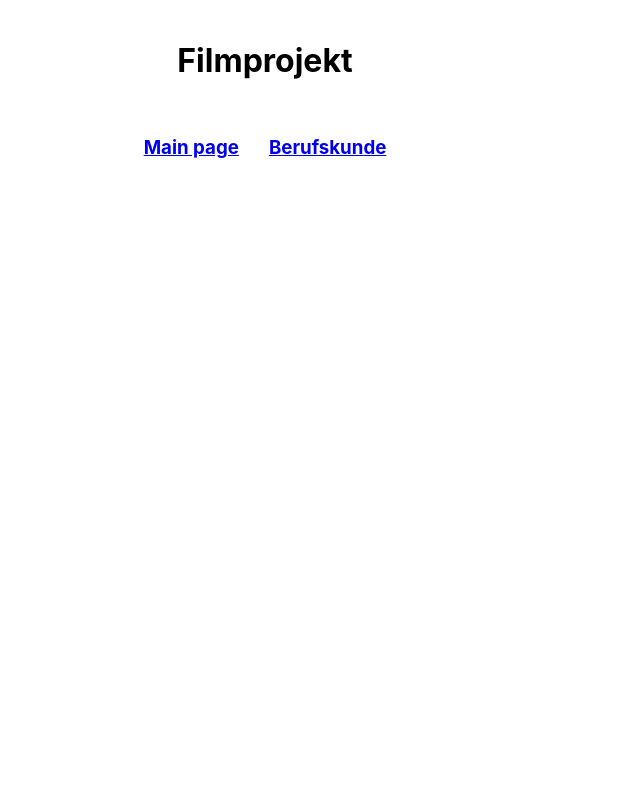
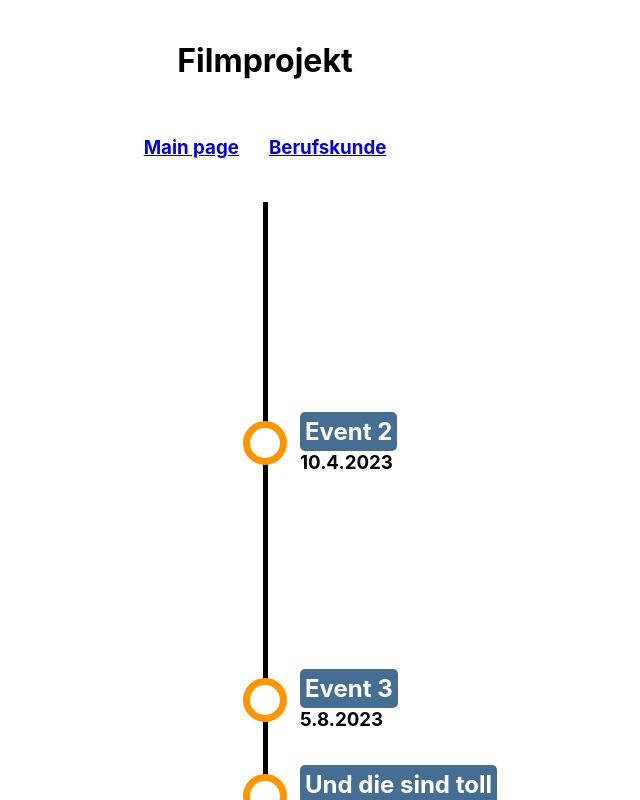
Before and after one commit to squiddle2649/reactSeminar, a React (Create React App) app: page /filmprojekt in a window 1280 px wide. Shown: the top 800 px of the page, without its empty margins (375-1015 px from the left). Built offline with nearby package versions, Linux system fonts and the light colour scheme.

Commit message:
I added the thing to the timeline so that now you can add an event and it will be automatically be placed on the timeline (with absolute positioning) based on the date! Pretty cool if you ask me…

```diff
--- a/src/pages/filmProjekt/filmProjekt.js
+++ b/src/pages/filmProjekt/filmProjekt.js
@@ -1,6 +1,11 @@
 import Header from './../../components/header'
 import Timeline from './timeline/timeline'
 function Filmprojekt(){
+    const events = [
+        { date: new Date('2023-9-18'), title: 'Und die sind toll' },
+        { date: new Date('2023-04-10'), title: 'Event 2' },
+        { date: new Date('2023-8-05'), title: 'Event 3' },
+      ];
     return <div>
         <Header
         title="Filmprojekt"
@@ -9,6 +14,9 @@ function Filmprojekt(){
         link1Title="Main page"
         link2Title="Berufskunde"
         ></Header>
+        <Timeline
+            events={events}
+        ></Timeline>
     </div>
 }
 export default Filmprojekt;
--- a/src/pages/filmProjekt/timeline/timeline.js
+++ b/src/pages/filmProjekt/timeline/timeline.js
@@ -1,31 +1,20 @@
 import './timelineStyling.css'
+import TimelineItem from './timelineItem';
 
 function Timeline(props){
+    const myEvents = props.events;
     return <div className="timelineContainer">
         <div className = "timeline">
-            <TimelineItem
+            {myEvents.map((event)=>{
 
-            ></TimelineItem>
+             return <TimelineItem
+             title = {event.title}
+              date = {event.date}>
+              </TimelineItem>
+            })}
         </div>
     </div>
 }
-function TimelineItem(props){
 
 
-    return <div className="itemContainer">
-        <div className='timelineItem'>
-        <div class="timelineItemInfo">
-            <h2 className = "itemTitle">
-
-            </h2>
-            <h3 className = "itemText"></h3>
-        </div>
-
-        </div>
-    </div>
-
-}
-function Month(props){
-    return <div className='month'>{props.month}</div>
-}
 export default Timeline
--- /dev/null
+++ b/src/pages/filmProjekt/timeline/timelineItem.js
@@ -0,0 +1,30 @@
+import './timelineStyling.css'
+
+function getDayOfYear(date) {
+    const start = new Date(date.getFullYear(), 0, 0);
+    const diff = date - start;
+    const oneDay = 1000 * 60 * 60 * 24;
+    const dayOfYear = Math.floor(diff / oneDay);
+
+    return dayOfYear;
+  }
+
+function TimelineItem(props){
+    const myDate = props.date
+    const percentFromTop = (getDayOfYear(myDate) / 365) * 100;
+    //with this variable, we can position the item properly on the timeline depending on its date.
+    const dateString = `${myDate.getDate()}.${myDate.getMonth()+1}.${myDate.getFullYear()}`
+    return <div className="itemContainer"
+    style={{position:'absolute',top:`${percentFromTop}%`}}>
+        <div className='timelineItem'>
+        <div class="timelineItemInfo">
+            <h2 className = "itemTitle">
+                {props.title}
+            </h2>
+            <h3 className = "itemText">{dateString}</h3>
+        </div>
+
+        </div>
+    </div>
+}
+export default TimelineItem;
--- a/src/pages/filmProjekt/timeline/timelineStyling.css
+++ b/src/pages/filmProjekt/timeline/timelineStyling.css
@@ -17,6 +17,7 @@
     flex-direction: column;
     align-items: center;
     justify-content: space-around;
+    position: relative;
 
 }
 .month{
@@ -26,6 +27,7 @@
 
 }
 .timelineItem{
+
     width:30px;
     height:30px;
     border-radius: 100%;
@@ -41,13 +43,13 @@
     align-items: start;
     justify-content: center;
     flex-direction: column;
+    white-space:nowrap;
 
 }
 .itemTitle{
     color:white;
     padding: 5px;
     border-radius: 5px;
-    white-space:nowrap;
     margin: 0;
     background-color: var(--coolBlue);
 }
```
